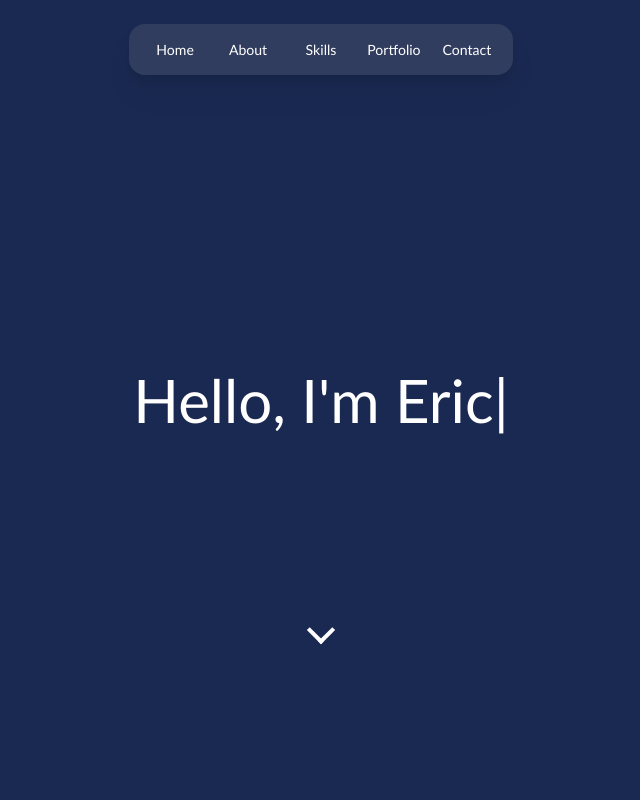
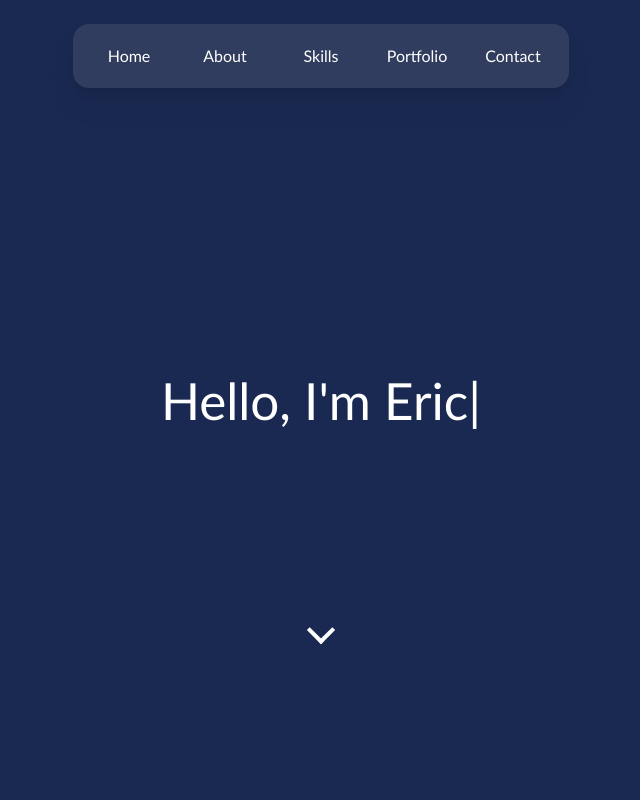
Before and after one commit to EricCui2005/ericcui, a Next.js app: page / in a window 1280 px wide. Shown: the top 800 px of the page, without its empty margins (319-959 px from the left). Built offline with nearby package versions, Linux system fonts and the light colour scheme.

Commit message:
NavBar rerefactor

```diff
--- a/src/app/components/navBar.tsx
+++ b/src/app/components/navBar.tsx
@@ -3,7 +3,7 @@ import NavButton from './navButton';
 export default function NavBar() {
   return (
     <>
-      <div className="fixed flex h-[4vw] w-[30vw] flex-row items-center justify-center rounded-2xl bg-lightBlue drop-shadow-xl">
+      <div className="fixed flex h-16 w-auto flex-row items-center justify-center rounded-2xl bg-lightBlue px-2 drop-shadow-xl">
         <NavButton text="Home" ref="home" />
         <NavButton text="About" ref="about" />
         <NavButton text="Skills" ref="skills" />
--- a/src/app/components/navButton.tsx
+++ b/src/app/components/navButton.tsx
@@ -3,7 +3,7 @@ export default function NavButton({ text, ref }) {
     <>
       <a
         href={`#${ref}`}
-        className="flex h-[75%] w-[19%] select-none flex-col items-center justify-center rounded-lg text-[1.1vw] text-white transition duration-300 hover:bg-lightBlueHover"
+        className="text-md flex h-[75%] w-24 select-none flex-col items-center justify-center rounded-xl text-white transition duration-300 hover:bg-lightBlueHover"
       >
         <h1>{text}</h1>
       </a>
--- a/src/app/sections/landing.tsx
+++ b/src/app/sections/landing.tsx
@@ -4,7 +4,7 @@ export default function Landing() {
   return (
     <>
       <div className="relative flex h-[100vh] flex-col items-center justify-center">
-        <h1 className="text-6xl text-white">
+        <h1 className="text-[4vw] text-white">
           <TypeAnimation sequence={['Hello,', 1000, "Hello, I'm Eric"]} />
         </h1>
         <div className="arrow down absolute bottom-[20%]"></div>
```
